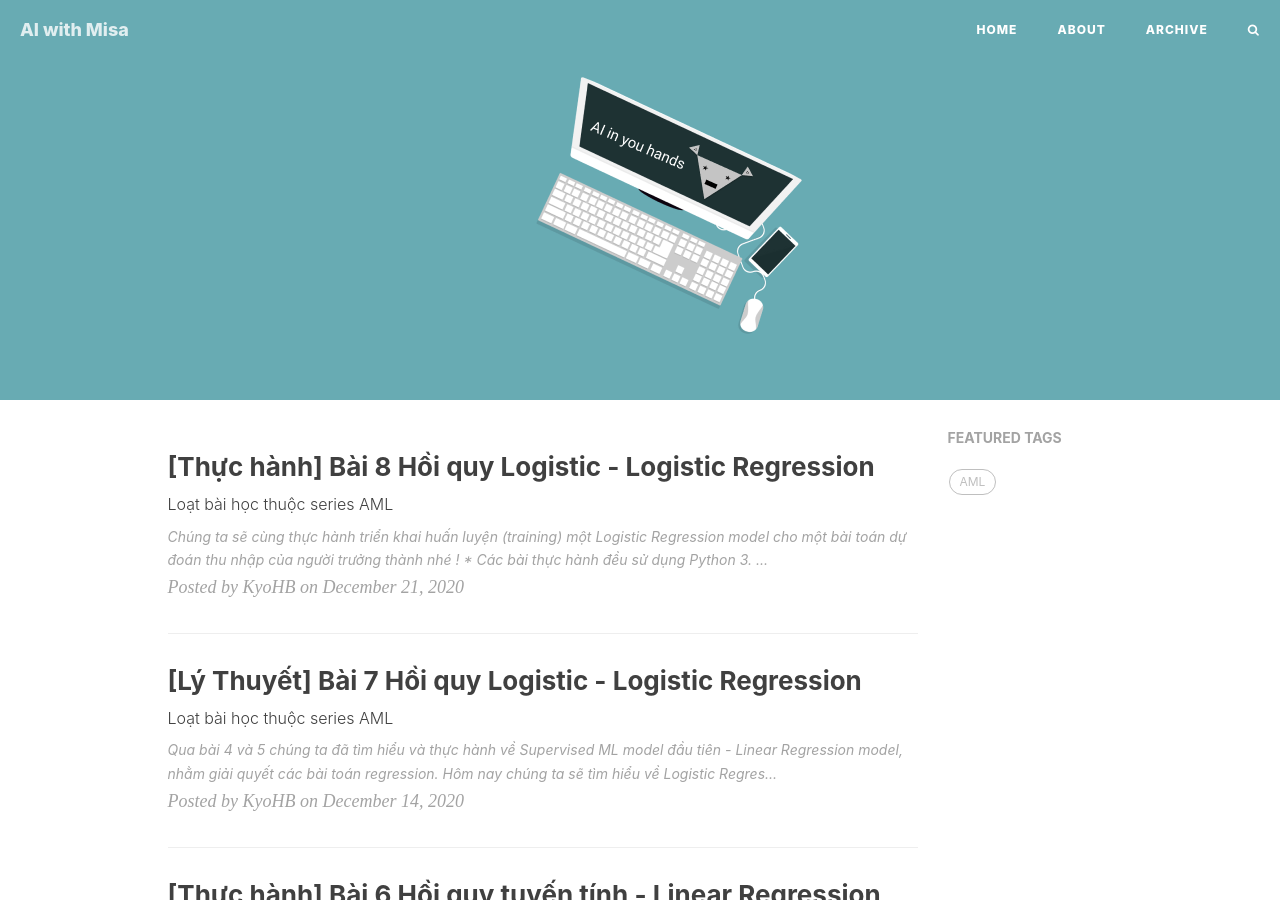
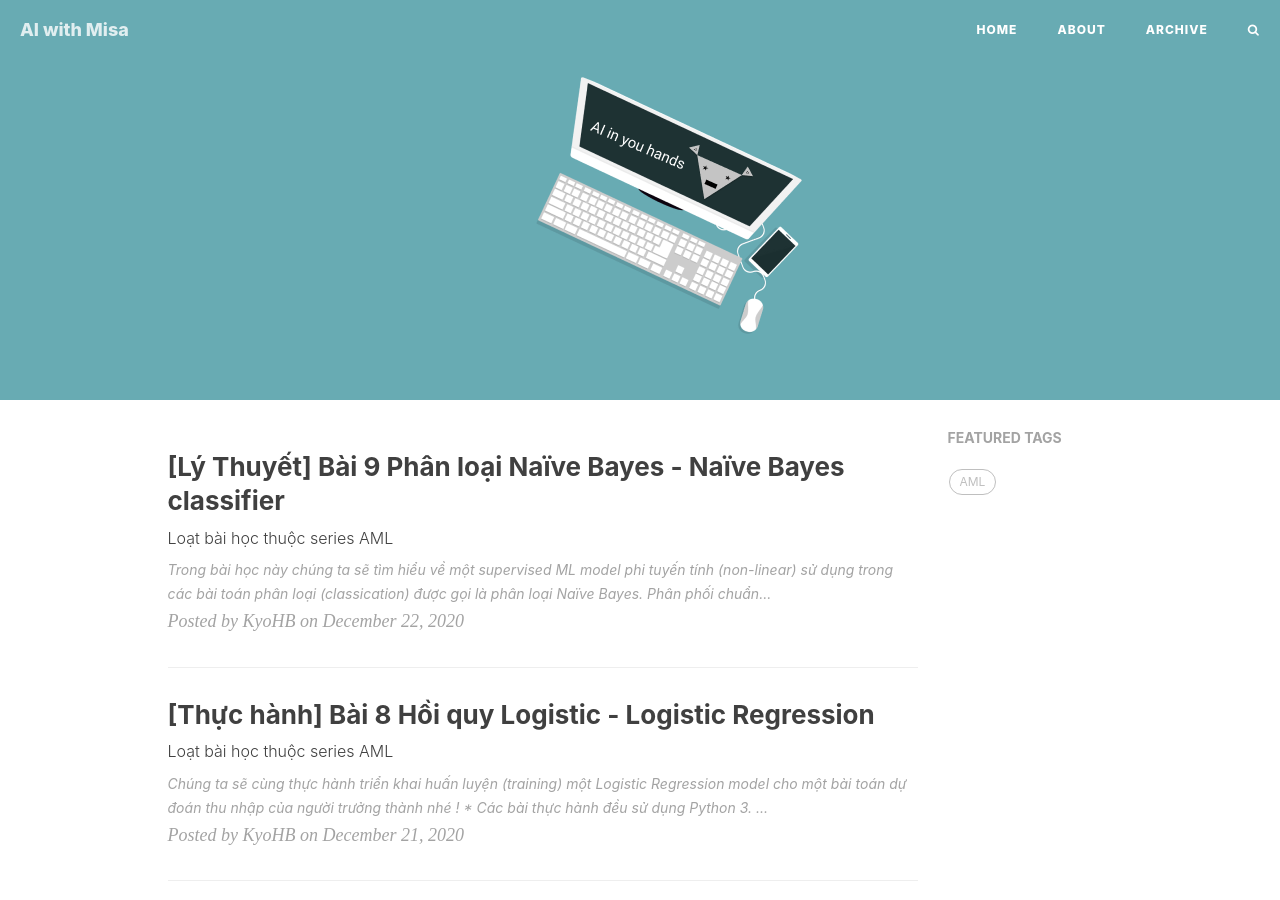
Before and after one commit to neumotngayem/aiwithmisa.github.io, a Jekyll site: the page built from index.html, in a window 1280 px wide and 900 px high. Built offline with Jekyll 4.4.1, drawn with Linux system fonts in a browser that asks for light colours; nearby versions of some CDN libraries; the list of posts is cut into pages by our own code; comment, search, counter and statistics services are not loaded; some of the changed lines change nothing that is shown.

Commit message:
Update post

```diff
--- a/_config.yml
+++ b/_config.yml
@@ -4,7 +4,7 @@ SEOTitle: AI with Misa
 header-img: img/home-bg.jpg
 email: neumotngayem@gmail.com
 description: "Learn AI with Misa"
-keyword: "AI, Deep Learning, Machine Learning, NLP, Computer Vision, Image Processing"
+keyword: "AI, Deep Learning, Machine Learning, NLP, Computer Vision, Image Processing, Blog AI cho người Việt, AI tiếng việt, học máy, học sâu"
 url: "aiwithmisa.com"              # your host, for absolute URL
 baseurl: ""                             # for example, '/blog' if your blog hosted on 'host/blog'
 
--- a/_posts/2020-12-12-aml-bai5.md
+++ b/_posts/2020-12-12-aml-bai5.md
@@ -11,6 +11,7 @@ tags: [AML]
 Qua 3 bài đầu tiên về những khái niệm cơ bản trong ML, chúng ta đã biết có hai loại bài toán trong học giám sát (Supervised ML) đó là: regression và classification. Trong bài học ngày hôm
 nay chúng ta sẽ tìm hiểu supervised ML model đầu tiên - Linear Regression, đúng như theo tên gọi, nó được sử dụng để giải quyết các bài toán liên quan đến regression như dự đoán tuổi tác, chiều cao, giá nhà,...
 
+## Hồi quy tuyến tính đơn giản - Simple Linear Regression
 
 Giả sử trong tập dữ liệu (dataset) của chúng ta có một biến độc lập (independent variable) là x và một biến phụ thuộc (dependent variable) là y. Từ đó chúng ta sẽ thiết lập mối liên hệ giữa chúng bằng một hàm số tuyến tính (linear function) như sau:
 
@@ -36,6 +37,8 @@ Trong công thức trên n chính là số cá thể (instance) trong tập dữ
 
 Các gạch màu đỏ trong đồ thị trên chính các phần dư thừa (residual) được biểu thị bằng hình ảnh. Khi RSS nhỏ nhất, tổng các độ dài gạch đỏ này sẽ là ngắn nhất, và ta sẽ có một đường tuyến tính phù hợp nhất (best fit line) với các cá thể (instance) của tập dự liệu (dataset). Từ đường hồi quy tuyến tính (regression line) đã được xác định, chúng ta có thể dự đoán giá trị của biến phụ thuộc (dependent variable) y bằng cách ánh xạ (reflected) giá trị của biến không phụ thuộc (independent variable) x vào đường hồi quy tuyến tính (regression line).
 
+## Hồi quy tuyến tính đa biến - Multiple Linear Regression
+
 Ở phần trên chúng ta chỉ sử dụng một biến không phụ thuộc (independent variable) x. Tuy nhiên các bài toán trong thực tế không chỉ dừng lại ở một biến không phụ thuộc (independent variable), ví dụ như giá nhà không chỉ phụ thuộc vào diện tích của ngôi nhà, nó còn phụ thuộc vào khoảng cách từ ngôi nhà đến trung tâm, số phòng ngủ, số nhà vệ sinh,...
 Cần nhắc lại một chút kiến thức chúng ta đã học trong bài 2, đó là các biến không phụ thuộc này cần đảm bảo không có mối tương quan với nhau lớn, nhằm tránh xảy ra hiện tượng cộng tuyến (collinearity) ảnh hướng đến độ chính xác của Linear Regression model. Với việc có thêm các biến không phụ thuộc (independent variable) chúng ta cần mở rộng hàm số tuyến tính (linear function) ra với nhiều các trọng số hơn, bài toán khi đó được gọi là Multiple Linear Regression. Hàm số tuyến tính (linear function) khi đó sẽ như sau:
 
@@ -44,6 +47,8 @@ $y = w_{0} + w_{1}x_{1} + w_{2}x_{2} +...+ w_{k}x_{k}$
 {:.formula}
 
 Trong đó k là số biến không phụ thuộc (independent variable).
+
+## Hồi quy phi tuyến tính - Polynomial Linear Regression
 
 Khi sự phân bố của các cá thể trong tập dữ liệu mang tính phi tuyến tính (nonlinear) chúng ta có thể sử dụng phương pháp biến đổi với các biến không phụ thuộc (independent variable) để chuyển LR sang Polynomial Regression nhằm giúp cải thiện hiệu năng (performance) của model. Hàm số đa thức (polynomial function) độ (degree) 2 có dạng như sau:
 
@@ -56,3 +61,7 @@ Việc tạo thêm một tính năng (feature) $x^{^{2}}$, vô hình chúng giú
 {:.image-caption}
 
 Chúng ta cũng cần lưu ý kiểm tra hiệu năng (performance) của Polynomial Regression trong tập xác nhận (validation set) và tập kiểm tra (testing set) vì việc "uốn cong" theo các cá thể (instance) ở tập huấn luyện (training set) có thể gây ra vấn đề quá vừa vặn (overfit).
+
+## Kết
+
+Như vậy trong bài học ngày hôm nay chúng ta đã tìm hiểu về ML model đầu tiên, đó là Linear Regression model được sử dụng trong các bài toán regression. Ở bài tiếp theo chúng ta sẽ thực hành triển khai một Linear Regression model bằng Python, hãy đón đọc nhé 💪 .
--- a/_posts/2020-12-14-aml-bai7.md
+++ b/_posts/2020-12-14-aml-bai7.md
@@ -10,6 +10,8 @@ tags: [AML]
 
 Qua bài 4 và 5 chúng ta đã tìm hiểu và thực hành về Supervised ML model đầu tiên - Linear Regression model, nhằm giải quyết các bài toán regression. Hôm nay chúng ta sẽ tìm hiểu về
 Logistic Regression model, đây là một linear model giúp giải quyết các bài toán classification ví dụ như phân loại ốm hay khỏe mạnh, gian lận hay không gian lận,..
+
+## Đường phân định - Decision boundary
 
 Trong bài toán phân loại, chúng ta cần Logistic Regression tạo ra một đường phân định (decision boundary) giúp phân loại các nhóm (class) của dữ liệu như hình mô tả dưới đây:
 
@@ -30,6 +32,8 @@ Sự khác biệt của hàm số tuyến tính (linear function) trên với h
 ![]({{ site.baseurl }}/img/in-post/aml/score-logistic.png)*Source: coursera.org*
 {:.image-caption}
 
+## Hàm Logistic - Logistic function
+
 Tuy nhiên score không thể làm chúng ta hài lòng, điều chúng ta muốn là xác xuất (probability) của cá thể (instance) này thuộc về nhóm (class) là bao nhiêu phần trăm. Do đó, score sẽ được đưa vào logistic function, hay tên gọi khác đó là softmax của score. Softmax trong trường hợp chỉ có 2 nhóm (class) - binary classification còn được gọi là Sigmoid. Vậy hàm số Sigmoid (Sigmoid function) có tác dụng gì ?
 
 ![]({{ site.baseurl }}/img/in-post/aml/sigmoid.png)*Source: coursera.org*
@@ -45,7 +49,9 @@ $P(y = 1\| x_{i}, w) = \frac{1}{1+e^{-score}}$
 
 Có thể thấy đặc chưng của Sigmoid function đó là bão hòa (saturate) ở 0 và 1 khi các giá trị của score càng lớn hoặc càng nhỏ, giúp chuyển đổi score ra xác xuất (probability) mà chúng ta mong muốn.
 
-Tiếp tục đến với hàm mất mát (loss function) của Logistic Regression, đối với các bài toán phân loại (classification), hàm mất mát (loss function) thường được sử dụng đó là cross entropy loss.
+# Hàm mất mát - Loss function
+
+Đối với các bài toán phân loại (classification), hàm mất mát (loss function) thường được sử dụng đó là cross entropy loss.
 
 $cross\,\,entropy\,\,loss = -\frac{1}{n} \sum_{1}^{n}y_{i}\, log \left ( p(x_{i}) \right ) + (1 - y_{i})\, log \left ( 1 -p(x_{i}) \right )$
 {:.formula}
@@ -53,3 +59,7 @@ $cross\,\,entropy\,\,loss = -\frac{1}{n} \sum_{1}^{n}y_{i}\, log \left ( p(x_{i}
 Trong đó n là số cá thể (instance) của tập dữ liệu
 
 Để hiểu cách hoạt động của cross entropy loss, chúng ta hãy cùng xét trường hợp sau. Chúng ta có cá thể (instance) thuộc nhóm (class) 1, tương ứng với $y_{i}$ bằng 1, tuy nhiên Logistic regression model của chúng ta lại dự đoán $p(x_{i})$ bằng 0, khi đó $log (p(x_{i}))$ tương ứng với $log (0)$ và có giá trị âm vô cùng, loss của chúng ta sẽ rất lớn, chứng tỏ model đang dự đoán sai. Điều tương tự sẽ xảy ra trong trường hợp cá thể thuộc nhóm (class) 0, nhưng lại được dự đoán với xác suất là 1.
+
+# Kết
+
+Có thể thấy hồi quy Logistic - Logistic Regression là một biến thể của hồi quy tuyến tính Linear Regression giải quyết phân loại (classification) dữ liệu. Hai ML model này các tính chất tương đương nhau. Ở bài tiếp theo chúng ta sẽ thực hành triển khai một Logistic Regression model bằng Python, hãy đón đọc nhé 💪 .
--- /dev/null
+++ b/_posts/2020-12-22-aml-bai9.md
@@ -0,0 +1,155 @@
+---
+layout: post
+title: "[Lý Thuyết] Bài 9 Phân loại Naïve Bayes - Naïve Bayes classifier"
+subtitle: "Loạt bài học thuộc series AML"
+date: 2020-12-22
+author: "KyoHB"
+header-img: "img/post-bg-aml.jpg"
+tags: [AML]
+---
+
+Trong bài học này chúng ta sẽ tìm hiểu về một supervised ML model phi tuyến tính (non-linear) sử dụng trong các bài toán phân loại (classication) được gọi là phân loại Naïve Bayes.
+
+
+## Phân phối chuẩn - Normal distribution
+
+Đầu tiên chúng ta cùng ôn lại về phân phối chuẩn (Normal distribution / Gaussian distribution). Phân phối chuẩn sẽ cho ra một biểu đồ mật độ xác suất (probability density plot) như sau:
+
+![]({{ site.baseurl }}/img/in-post/aml/normal_distri.png)
+
+
+Những đặc trưng của biểu đồ này đó là nó có hình chuông (bell curve), đối xứng qua giá trị trung bình (mean) $\mu$. Chúng ta có hàm số mật độ xác xuất (probability density function) để tính mật độ xác xuất (probability density) của một biến $x$ là $P(x)$ trong một phân phối chuẩn (normal distribution) như sau:
+
+$P(x) = \frac{e^{-(x - \mu)^{2}/(2\sigma^{2}) }} {\sigma\sqrt{2\pi}}$
+{:.formula}
+
+Trong đó $\mu$ là gì trị trung bình (mean), $\sigma^{2}$ là phương sai (variance)
+
+## Định lý Bayes - Bayes Theorem
+
+Xét trong một bài toán ở trường trong đó chúng ta muốn vẽ biểu đồ mật độ xác xuất (probability density plot) về chiều cao của nhóm học sinh nam và nữ, chúng ta có thể thu thập và tính mật độ xác xuất (probability density) của một chiều cao $x$  trực quan theo công thức sau:
+
+$P(x) = \frac{Số\\:lượng\\:học\\:sinh\\:cùng\\:nhóm,\\:cùng\\:chiều\\:cao}{Tổng\\:số\\:học\\:sinh\\:thuộc\\:nhóm\\:đó}$
+{:.formula}
+
+Biều đồ mật độ xác xuất (probability density plot) của chúng ta khi ấy sẽ như sau:
+
+![]({{ site.baseurl }}/img/in-post/aml/prob_1.png)
+
+Dựa vào biểu đồ xác xuất trên chúng ta có thể biết khả năng (likelihood) của chiều cao một học sinh cho biết nhóm của học sinh đó (Nam hoặc Nữ) được ký hiệu là $P(x\|c)$ trong đó $x$ là chiều cao, $c$ là nhóm học sinh.
+
+
+![]({{ site.baseurl }}/img/in-post/aml/prob_2.png)
+
+
+Trong biều đồ mật độ xác xuất (probability density plot) trên vùng mà cả của 2 nhóm gối (overlap) lên nhau chúng ta có $P(155 | Nữ) = 0.35$  và $P(155 | Nam) = 0.2$ như vậy nếu chúng ta có một học sinh cao 1m55 thì học sinh này có thể là nam hoặc nữ nhưng có khả năng (likelihood) học sinh đó là nữ cao hơn.
+Nếu xét sang những vùng không gối lên nhau (overlap) như chiều cao của học sinh đó là 1m7 thì khả năng (likelihood) học sinh đó là nam sẽ nhiều hơn.
+
+Từ đây chúng ta có thể mường tượng rằng nếu chúng ta có thể tính được xác suất của một cá thể (instance) thuộc nhóm $c$ cho biết biến không phụ thuộc $x$ - $P(c\|x)$. Dựa vào xác suất này chúng ta sẽ phân loại được đối tượng. Định lý Bayesian (Bayesian Theorem) cho chúng ta công thức (formula) sau:
+
+$P(c\|x)=\frac{P(x\|c)P(c)}{P(x)}$
+{:.formula}
+
+Trong đó $P(c\|x)$ được gọi là xác suất hậu nghiệm (posterior probability), $P(x\|c)$ được gọi là khả năng (likelihood), $P(c)$ được gọi là xác suất nhóm tiên nghiệm (class prior probability) và $P(x)$ là xác suất dự đoán tiên nghiệm (predictor prior probability)
+
+Trong đó $P(x\|c)$ - khả năng (likelihood) đã được nhắc đến ở trên, còn hai xác suất tiên nghiệm kia là gì ?
+
+1. Xác suất nhóm tiên nghiệm (class prior probability) $P(c)$: cho biết xác suất của nhóm đó trong quần thể (population). Ví dụ như trường học trên có 40% là nữ và 60% là nam chúng ta sẽ có $P(Nam)$ = 0.6 và $P(Nữ)$ = 0.4
+2. Xác suất dự đoán tiên nghiệm (predictor prior probability) $P(x)$: cho biết xác suất của cá thể đó trong quần thể (population). Ví dụ $P(155)$ là số học sinh cao 1m55 trên toàn bộ số học sinh của trường (không phân biệt nhóm).
+
+Quay trở về với bài toán ban đầu, chúng ta sẽ tính $P(Nam\|155)$ và $P(Nữ\|155)$ dựa trên định lý Bayes (Bayes Theorem) nhé:
+
+$P(Nam\|155)=\frac{P(155\|Nam)P(Nam)}{P(155)} =\frac{0.2\times 0.6}{P(155)}=\frac{0.12}{P(155)}$
+{:.formula}
+
+$P(Nữ\|155)=\frac{P(155\|Nữ)P(Nữ)}{P(155)}=\frac{0.35\times 0.4}{P(155)}=\frac{0.14}{P(155)}$
+{:.formula}
+
+Vì chúng ta chỉ quan tâm đến độ lớn của $P(Nam\|155)$ và $P(Nữ\|155)$ xem bên nào có xác suất lớn hơn, nên chúng ta có thể loại bỏ phần mẫu số $P(155)$ ở đây và cũng như ở những bài toán tiếp theo. Có thể thấy $P(Nữ\|155)$ lớn hơn $P(Nam\|155)$ một chút xíu nên nếu một học sinh có chiều cao là 1m55 chúng ta có thể phân loại học sinh này là nữ.
+
+## Giả định Naïve - Naïve Assumption
+
+Trong trường hợp chúng ta có nhiều hơn một biến không phụ thuộc (independent variable) x, như không chỉ chiều cao của học sinh chúng ta có cả cỡ giày, sải tay,... Chúng ta sẽ tính $P(x\|c)$ trong trường hợp đó như nào ? Khi đó chúng ta sẽ áp dụng giả định (assumption) Naïve, trong đó các biến không phụ thuộc (independent variable) này là độc lập với nhau, từ đó:
+
+$P(x\|c) = P(x_{1}\|c)\times P(x_{2}\|c)\times P(x_{3}\|c)\times...\times P(x_{n}\|c)$
+{:.formula}
+
+Trong đó n là số biến không phụ thuộc (independent variable)
+
+Kết hợp với định lý Bayes ở trên, chúng ta sẽ có công thức (formula) như sau:
+
+$P(c\|x_{1},x_{2},x_{3},...x_{n})\propto P(x_{1}\|c)P(x_{2}\|c)P(x_{3}\|c)...P(x_{n}\|c)P(c)$
+{:.formula}
+
+Trong đó $\propto$ là tỉ lệ (proportion) với
+
+Đây là công thức được sử dụng trong phân loại Naïve Bayes (Naïve Bayes classifier).
+
+Một cách tổng quát hóa trong phân loại Naïve Bayes (Naïve Bayes classifier) chúng ta sẽ tính các tích ở phần tử số, và tìm xem nhóm (class) $c$ nào có phần tử số lớn nhất (vì phần mẫu số luôn bằng nhau giữa các nhóm). Chúng được viết lại theo công thức toán học như sau:
+
+$\hat{c} = \underset{c}{arg max}P(c)\prod_{i=1}^{n}P(x_{i}\|c)$
+{:.formula}
+
+Trong đó $\hat{c}$ là nhóm dự đoán, $\underset{c}{arg max}$ là tìm đối số (argument) nhóm (class) c cho kết quả hàm số (function) lớn nhất.
+
+## Ví dụ
+
+Chúng ta có một bảng thống kê các thông số thời tiết bao gồm quang cảnh (outlook), nhiệt độ (temparature), độ ẩm (humidity), gió (windy) và biến phụ thuộc (dependent variable) ở đây là có hoặc không chơi tennis.
+
+![]({{ site.baseurl }}/img/in-post/aml/example_naive.png)
+
+Xét trong điều kiện như sau: quang cảnh là nắng (sunny), nhiệt độ là 66, độ ẩm là 90, có gió thì có chơi tennis không ? Chúng ta sẽ áp dụng phân loại Naïve Bayes để quyết định nhé !
+
+Đầu tiên chúng ta sẽ tính xác suất có chơi tennis trong điều kiện trên:
+
+$P(out = sunny\|Yes) = \frac{2}{9}$
+{:.formula}
+
+$P(wind = true\|Yes) = \frac{3}{9}$
+{:.formula}
+
+Đối với các biến dạng số (numerical variable) chúng ta sẽ sử dụng phân phối chuẩn (normal distribution) để tính khả năng (likelihood) như sau:
+
+$P(temp = 66\|Yes) = \frac{e^{-(66 - \mu)^{2}/(2\sigma^{2}) }} {\sigma\sqrt{2\pi}} = \frac{e^{-(66 - 73)^{2}/(2\times 6.2^{2}) }} {6.2\sqrt{2\pi}} = 0.034$
+{:.formula}
+$P(hum = 90\|Yes) = \frac{e^{-(90 - \mu)^{2}/(2\sigma^{2}) }} {\sigma\sqrt{2\pi}} = \frac{e^{-(90 - 79.1)^{2}/(2\times 10.2^{2}) }} {10.2\sqrt{2\pi}} = 0.0221$
+{:.formula}
+
+
+$P(Yes \| out=sunny, temp=66, hum=90, wind=true)$
+$\propto P(out = sunny\|Yes) \times P(temp = 66\|Yes) \times P(hum = 90\|Yes) \times P(wind = true\|Yes) \times P(Yes)$
+$\propto  \frac{2}{9} \times 0.034 \times 0.0221 \times \frac{3}{9} \times \frac{9}{14}$
+
+$\propto 0.000036$
+
+Tương tự với xác suất không chơi tennis trong điều kiện trên:
+
+$P(No \| out=sunny, temp=66, hum=90, wind=true)$
+$\propto P(out = sunny\|No) \times P(temp = 66\|No) \times P(hum = 90\|No) \times P(wind = true\|No) \times P(No)$
+$\propto  \frac{3}{5} \times 0.0291 \times 0.038 \times \frac{3}{5} \times \frac{5}{14}$
+
+$\propto 0.000136$
+
+Do $P(Yes \| out=sunny, temp=66, hum=90, wind=true) < P(No \| out=sunny, temp=66, hum=90, wind=true)$ nên trong điều kiện trên sẽ không chơi tennis.
+
+## Laplace Smoothing
+
+Nếu để ý ở bảng số liệu trên chúng ta nhận thấy $P(out = overcast\|No) = 0$, khi đó chúng ta thực hiện tính xác suất không chơi tennis sẽ bằng 0 dù cho nhiệt độ, độ ẩm, gió là thế nào. Để tránh trường hợp này xảy ra khả năng (likelihood) của chúng ta sẽ được tính như sau:
+
+$P(out=overcast\|Yes) = \frac{Số\\:lần\\:outlook\\:là\\:overcast\\:và\\:không\\:chơi\\:tennis + \alpha }{Tổng\\:số\\:lần\\:không\\:chơi\\:tennis + \alpha\times K}$
+
+Trong đó $\alpha$ là bậc (degree) của smoothing, K là số nhóm (class) của biến phụ thuộc (dependent variable)
+
+Trong trường hợp $\alpha = 1$, chúng ta có thể gọi là add-one smoothing. Thử áp dụng các con số để tính $(out = overcast\|No)$ sau khi smoothing nhé:
+
+$P(out=overcast\|Yes) = \frac{0 + 1}{5 + 1\times2} = 0.14$
+
+Một lưu ý nhỏ là chúng ta cũng sẽ cần áp dụng Laplace Smoothing với các khả năng (likelihood) khác khi tính xác suất chơi và không chơi tennis.
+
+## Kernel Density
+
+Trong bài toán có sử dụng biến dạng số (numerical variable) như trên, chúng ta đang giả định rằng chúng được phân phối chuẩn (normal distribution). Tuy nhiên giả định này có thể sai so với phân phối thực tế, trong trường hợp đó để cải thiện hiệu năng chúng ta có thể sử dụng phương pháp ước lượng Kernel Density (Kernel Density Estimation - KDE). Khi đó mật độ xác suất (probability density) sẽ được estimate theo KDE và sử dụng khi tính toán, giúp tăng độ chính xác của model.
+
+## Kết
+
+Như vậy trong bài học ngày hôm nay chúng ta đã làm quen với phân loại Naïve Bayes, một phân loại khá đặc biệt vì việc huấn luyện (training) được dựa trên việc tính toán những giá trị của các cá thể (instance). Do đặc tính này mà một Naïve Bayes model có thể được huấn luyện ngay với cả một tập dữ liệu (dataset) nhỏ. Ở bài học sau chúng ta sẽ thực hành triển khai một Naïve Bayes model bằng Python, hãy đón đọc nhé 💪 .
```
Also changed, not shown: img/in-post/aml/example_naive.png (added), img/in-post/aml/normal_distri.png (added), img/in-post/aml/prob_1.png (added), img/in-post/aml/prob_2.png (added).
